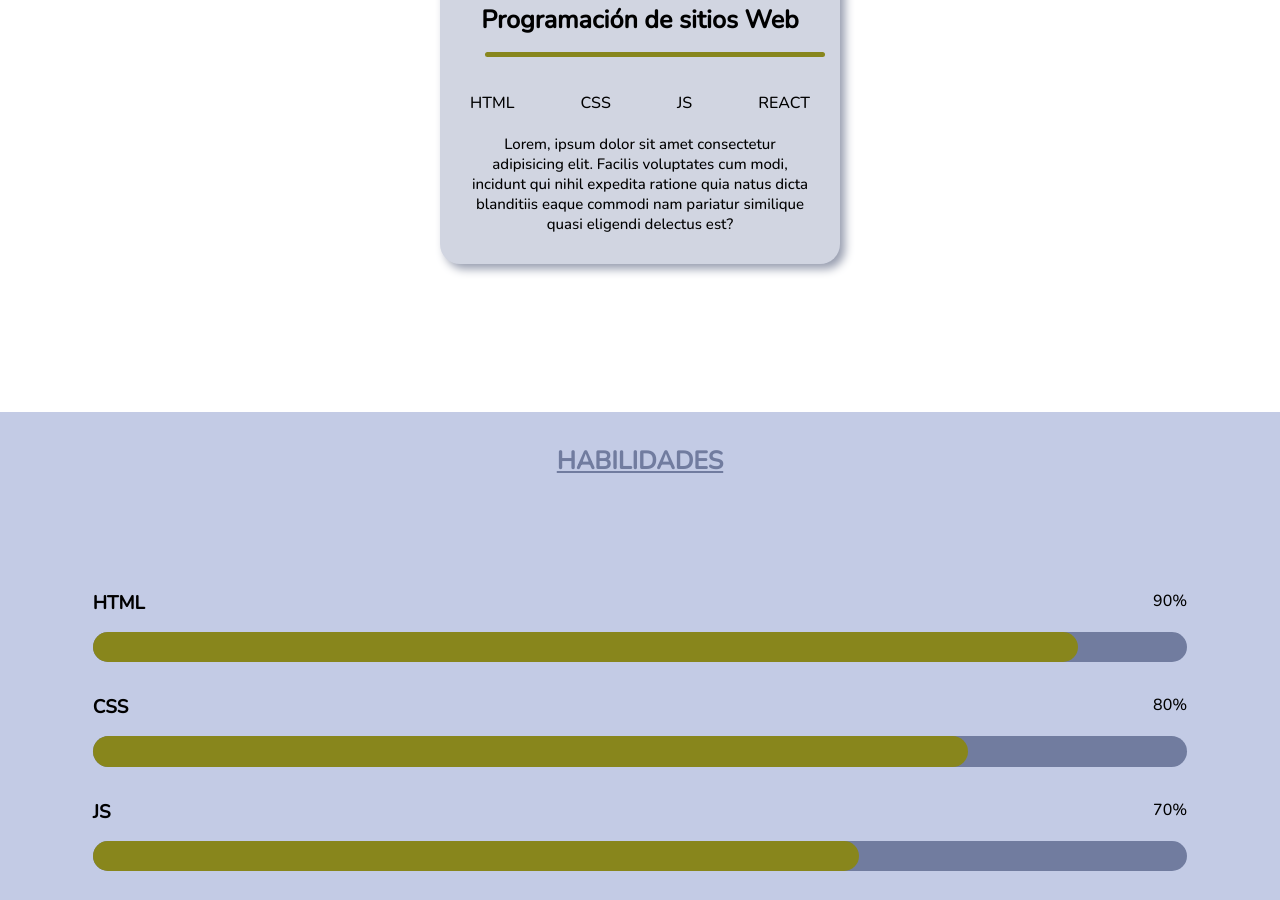
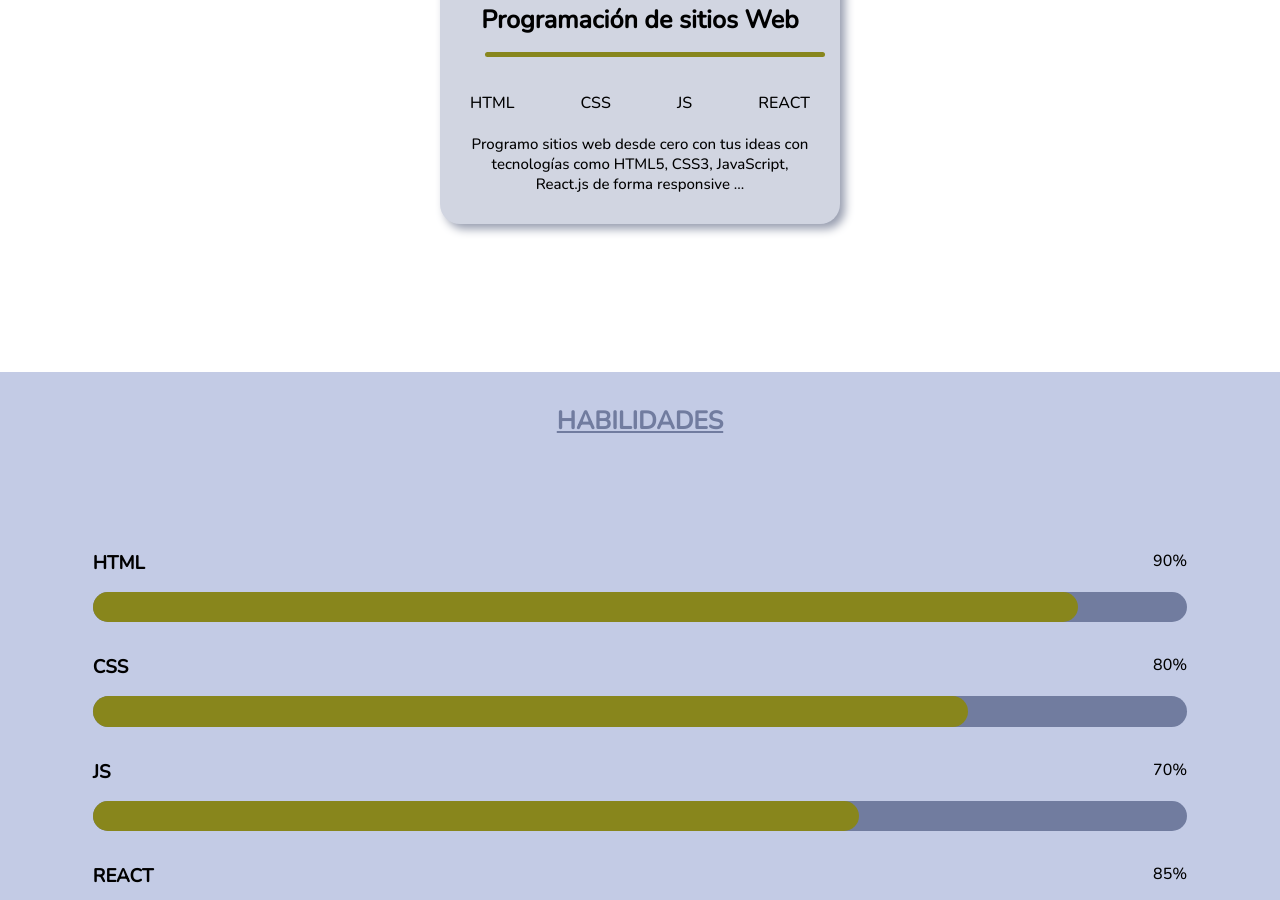
Before and after one commit to Marcoadd/NewPortfolio, a plain HTML site: page index.html in a window 1280 px wide. Shown: the part 1654-2554 px from the top of the page. Drawn offline with nearby package versions, Linux system fonts and the light colour scheme.

Commit message:
change to service

```diff
--- a/index.html
+++ b/index.html
@@ -82,7 +82,7 @@
                     <li>REACT</li>
                 </ul>
                 <P>
-                    Lorem, ipsum dolor sit amet consectetur adipisicing elit. Facilis voluptates cum modi, incidunt qui nihil expedita ratione quia natus dicta blanditiis eaque commodi nam pariatur similique quasi eligendi delectus est?
+                    Programo sitios web desde cero con tus ideas con tecnologías como HTML5, CSS3, JavaScript, React.js de forma responsive ...
                 </P>
             </div>
             </div>
```
